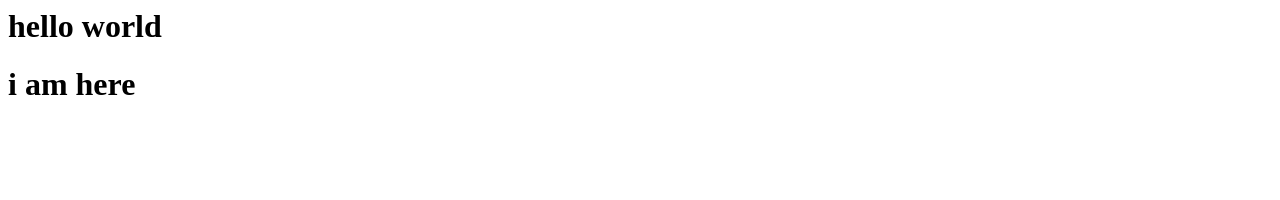
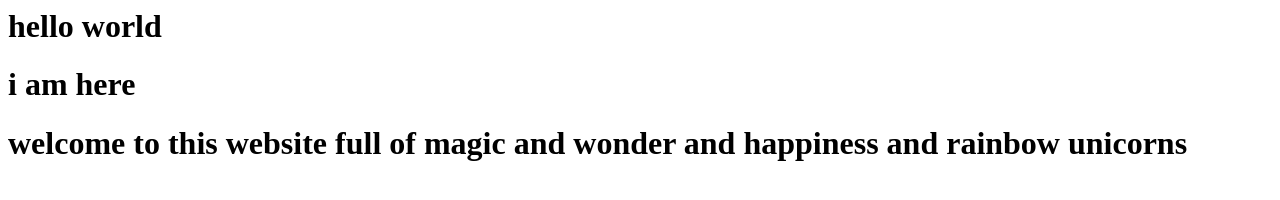
Before and after one commit to graceyar52/graceyar52.github.io, a plain HTML site: page index.html in a window 1280 px wide. Drawn offline with Linux system fonts and the light colour scheme.

Commit message:
Update index.html

```diff
--- a/index.html
+++ b/index.html
@@ -1,2 +1,3 @@
 <h1> hello world </h1>
 <h1> i am here</h1>
+<h1> welcome to this website full of magic and wonder and happiness and rainbow unicorns</h1>
```
